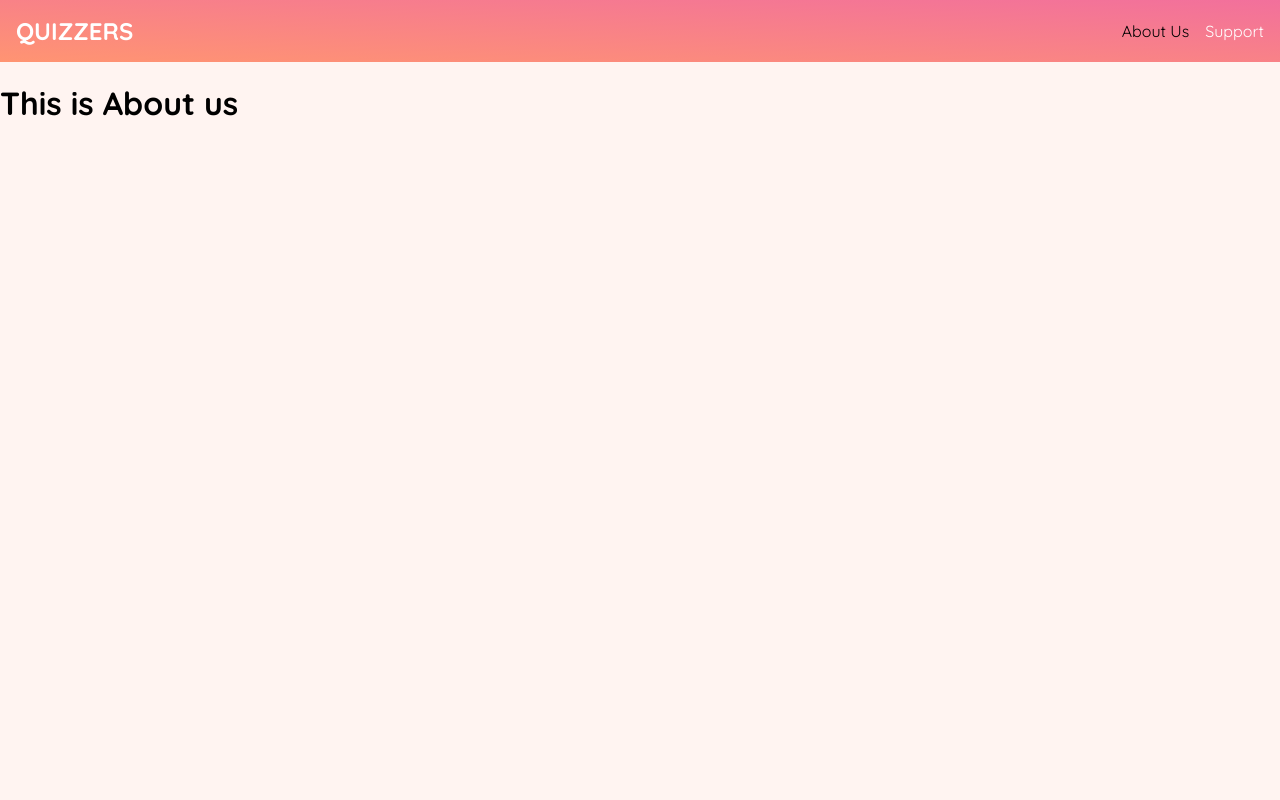
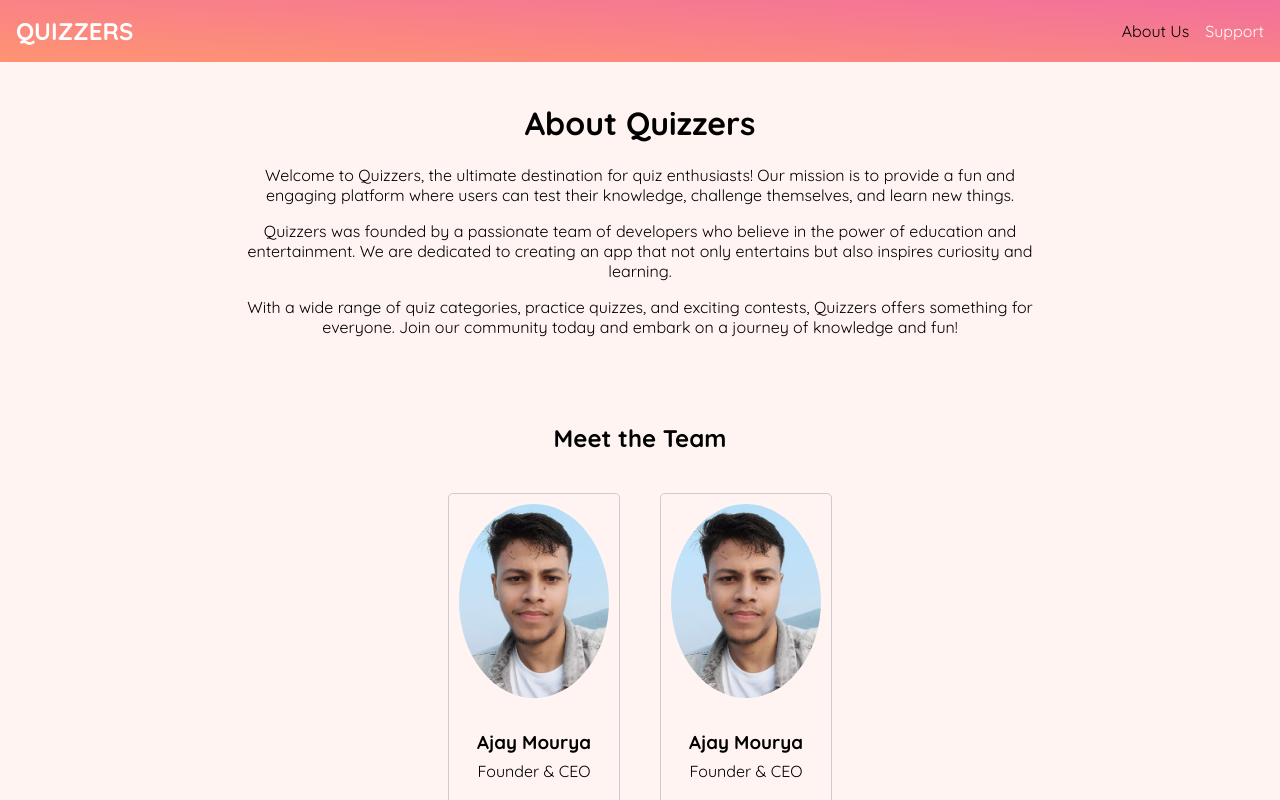
Before and after one commit to Ajy74/quizzers_web, a React (Create React App) app: page /about in a window 1280 px wide. Built offline with nearby package versions, Linux system fonts and the light colour scheme.

Commit message:
about us page updated

```diff
--- a/src/components/AboutUs.jsx
+++ b/src/components/AboutUs.jsx
@@ -1,9 +1,31 @@
 import React from "react";
+import '../css/about.css';
+const team1 = require("../assets/team/ajay.jpg");
 
 const AboutUs = () => {
     return (
         <>
-            <h1>This is About us</h1>
+            <div className="about-us-container">
+                <div className="content">
+                    <h1>About Quizzers</h1>
+                    <p>Welcome to Quizzers, the ultimate destination for quiz enthusiasts! Our mission is to provide a fun and engaging platform where users can test their knowledge, challenge themselves, and learn new things.</p>
+                    <p>Quizzers was founded by a passionate team of developers who believe in the power of education and entertainment. We are dedicated to creating an app that not only entertains but also inspires curiosity and learning.</p>
+                    <p>With a wide range of quiz categories, practice quizzes, and exciting contests, Quizzers offers something for everyone. Join our community today and embark on a journey of knowledge and fun!</p>
+                </div>
+                <div className="team">
+                    <h2>Meet the Team</h2>
+                    <div className="team-member">
+                        <img src={team1} alt="Team Member 1" />
+                        <h3>Ajay Mourya</h3>
+                        <p>Founder & CEO</p>
+                    </div>
+                    <div className="team-member">
+                        <img src={team1} alt="Team Member 2" />
+                        <h3>Ajay Mourya</h3>
+                        <p>Founder & CEO</p>
+                    </div>
+                </div>
+            </div>
         </>
     );
 }
--- /dev/null
+++ b/src/css/about.css
@@ -0,0 +1,55 @@
+.about-us-container {
+    max-width: 800px;
+    margin: 0 auto;
+    padding: 20px;
+    display: flex;
+    flex-direction: column;
+    align-items: center;
+}
+
+.content {
+    margin-bottom: 50px;
+    text-align: center;
+}
+
+.team {
+    text-align: center;
+}
+
+.team-member {
+    display: inline-block;
+    margin: 20px;
+    padding: 10px;
+    border: 1px solid #ccc;
+    border-radius: 5px;
+    transition: transform 0.3s ease;
+}
+
+.team-member:hover {
+    transform: scale(1.05);
+    border-color: #ff9472;
+}
+
+.team-member h3 {
+    margin-bottom: 0;
+}
+.team-member p {
+    margin-top: 7px;
+}
+
+.team-member img {
+    width: 100%; /* Make image width 100% of its parent */
+    max-width: 150px; /* Limit max-width to 150px */
+    height: auto; /* Maintain aspect ratio */
+    border-radius: 50%;
+    margin-bottom: 10px;
+}
+
+/* Responsive adjustments */
+@media only screen and (max-width: 600px) {
+    .team-member {
+        margin: 10px;
+        padding: 5px;
+        width: 70%;
+    }
+}
```
Also changed, not shown: src/assets/team/ajay.jpg (added).
